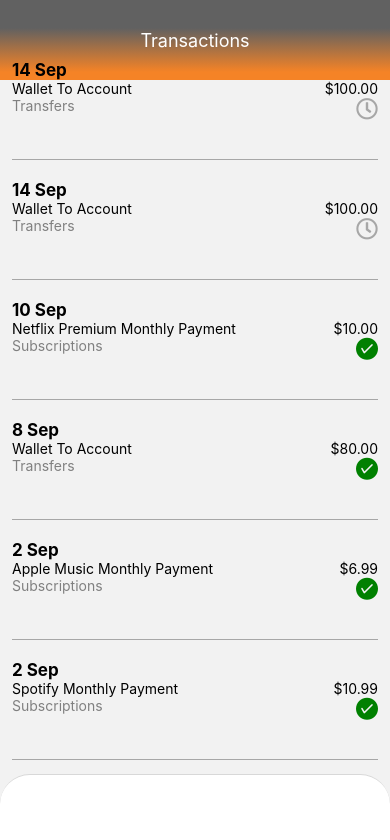
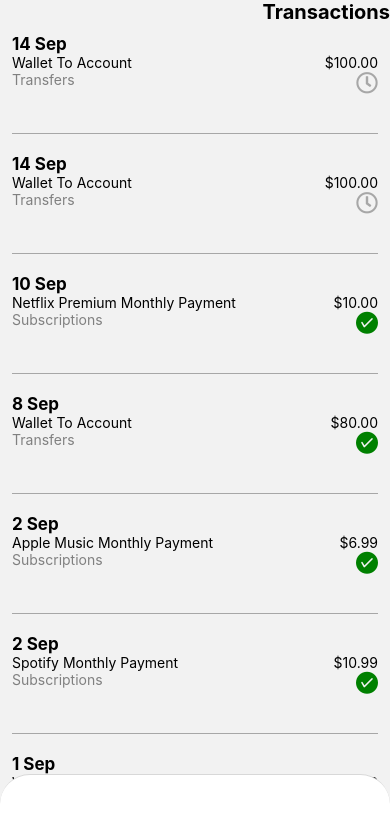
Before and after one commit to csr000/fidelity-mobile-app-ui-rebuild, a React Native app: screen /Transaction in a window 390 px wide. Shown: the top 840 px of the page. Built offline with nearby package versions, Linux system fonts and the light colour scheme; some icons are missing.

Commit message:
💄 remove LinearGradient

```diff
--- a/screens/Transaction.jsx
+++ b/screens/Transaction.jsx
@@ -1,6 +1,5 @@
 import { SafeAreaView } from 'react-native-safe-area-context';
 import { FlatList, TouchableOpacity } from 'react-native';
-import { LinearGradient } from 'expo-linear-gradient';
 import DATA from '../services/transaction/data';
 import { colors } from '../components/theme';
 import Block from '../components/Block';
@@ -35,12 +34,12 @@
 
   return (
     <SafeAreaView>
-      <LinearGradient colors={['rgba(0,0,0,0.6)', '#f58326']} locations={[0.35, 0.9]} style={{ height: 80, alignItems: 'center', width: '100%', position: 'absolute' }}>
+      {/* <LinearGradient colors={['rgba(0,0,0,0.6)', '#f58326']} locations={[0.35, 0.9]} style={{ height: 80, alignItems: 'center', width: '100%', position: 'absolute' }}>
         <Text size={18} color={colors.white} style={{ marginTop: 30 }}>
           Transactions
         </Text>
-        {/* <Nav navigation={navigation} title="History"  /> */}
-      </LinearGradient>
+      </LinearGradient> */}
+      <Nav navigation={navigation} title="Transactions" />
       <FlatList
         data={DATA}
         keyExtractor={(item) => item.id}
@@ -48,7 +47,7 @@
         contentContainerStyle={{
           paddingHorizontal: 2,
           paddingBottom: 150,
-          marginTop: 50,
+          // marginTop: 50,
         }}
       />
     </SafeAreaView>
```
